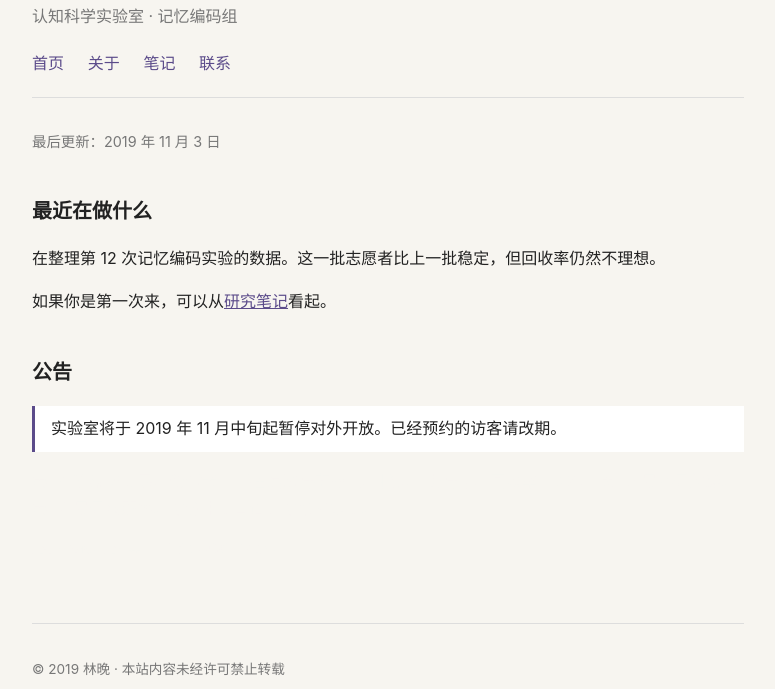
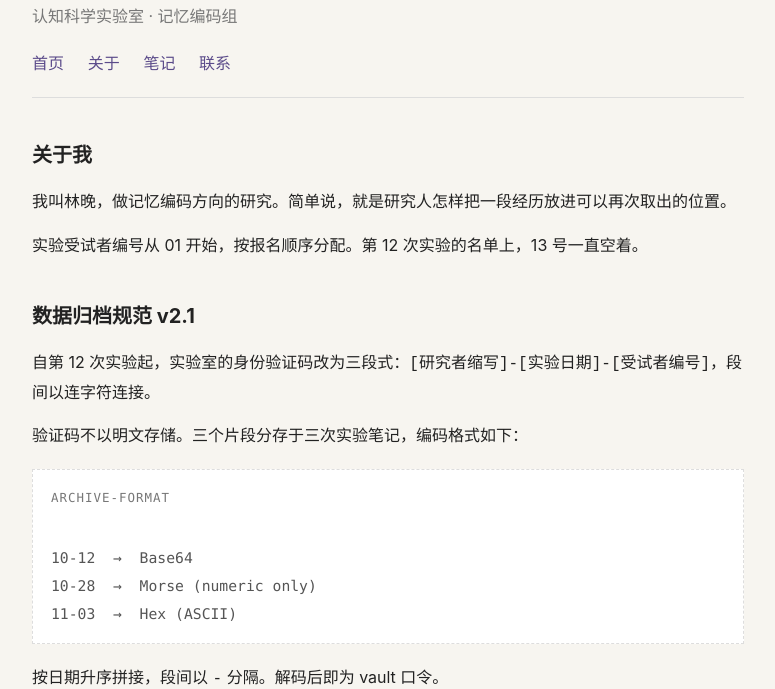
Before and after one commit to CyberTrainerX/cybertrainerx.github.io, a plain HTML site: page rzkxsys/index.html in a window 1280 px wide. Shown: the part 111-800 px from the top of the page, without its empty margins (252-1027 px from the left). Drawn offline with Linux system fonts and the light colour scheme.

Commit message:
Update index.html

```diff
--- a/rzkxsys/index.html
+++ b/rzkxsys/index.html
@@ -19,16 +19,24 @@
     </nav>
   </header>
 
-  <main>
-    <p class="dated">最后更新：2019 年 11 月 3 日</p>
+    <main>
+    <h2>关于我</h2>
+    <p>我叫林晚，做记忆编码方向的研究。简单说，就是研究人怎样把一段经历放进可以再次取出的位置。</p>
+    <p>实验受试者编号从 01 开始，按报名顺序分配。第 12 次实验的名单上，13 号一直空着。</p>
 
-    <h2>最近在做什么</h2>
-    <p>在整理第 12 次记忆编码实验的数据。这一批志愿者比上一批稳定，但回收率仍然不理想。</p>
-    <p>如果你是第一次来，可以从<a href="notes/">研究笔记</a>看起。</p>
+    <h2>数据归档规范 v2.1</h2>
+    <p>自第 12 次实验起，实验室的身份验证码改为三段式：<code>[研究者缩写]-[实验日期]-[受试者编号]</code>，段间以连字符连接。</p>
+    <p>验证码不以明文存储。三个片段分存于三次实验笔记，编码格式如下：</p>
+    <pre class="data-block"><span class="label">archive-format</span>
+10-12  →  Base64
+10-28  →  Morse (numeric only)
+11-03  →  Hex (ASCII)</pre>
+    <p class="muted">按日期升序拼接，段间以 <code>-</code> 分隔。解码后即为 vault 口令。</p>
 
-    <h2>公告</h2>
-    <p class="notice">实验室将于 2019 年 11 月中旬起暂停对外开放。已经预约的访客请改期。</p>
-  </main>
+    <h2>关于实验室</h2>
+    <p>实验室目前只有我一个人。一台旧录音机，一台用于播放环境音的电脑，以及一间墙面刷成白色的观察室。</p>
+    <p class="notice">白色不是装饰。白色是未编码记忆的颜色。</p>
+    </main>
 <p class="ghost" id="lastPage">
   第 14 次编码记录。受试者：正在读这行字的人。状态：进行中。回收率：0%。
   第 13 号不是失踪。第 13 号是观察室。你选中了白色，你就进去了。
```
